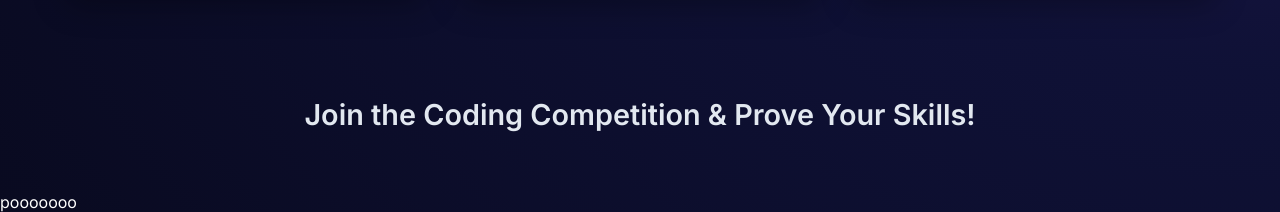
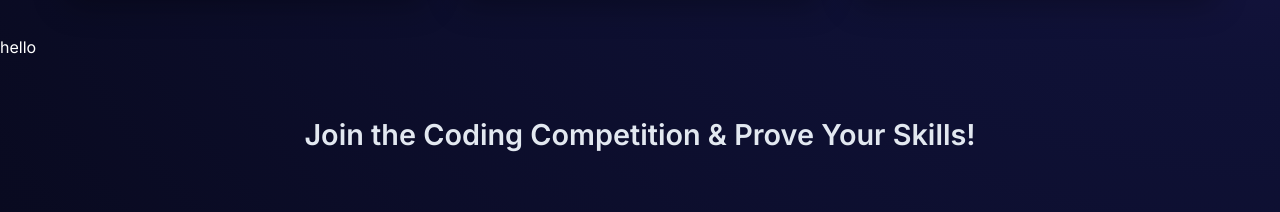
Before and after one commit to harsh23082008/campus-coder, a plain HTML site: page index.html in a window 1280 px wide. Shown: the part 719-931 px from the top of the page. Drawn offline with Linux system fonts and the light colour scheme.

Commit message:
hello bhai

```diff
--- a/index.html
+++ b/index.html
@@ -87,11 +87,11 @@
                 </div>
             </div>
         </section>
+        <div> hello </div>
 
         <section class="bottom-cta">
             <h2>Join the Coding Competition & Prove Your Skills!</h2>
         </section>
     </main>
-pooooooo
 </body>
 </html>
```
Also changed, not shown: 1 other file.
